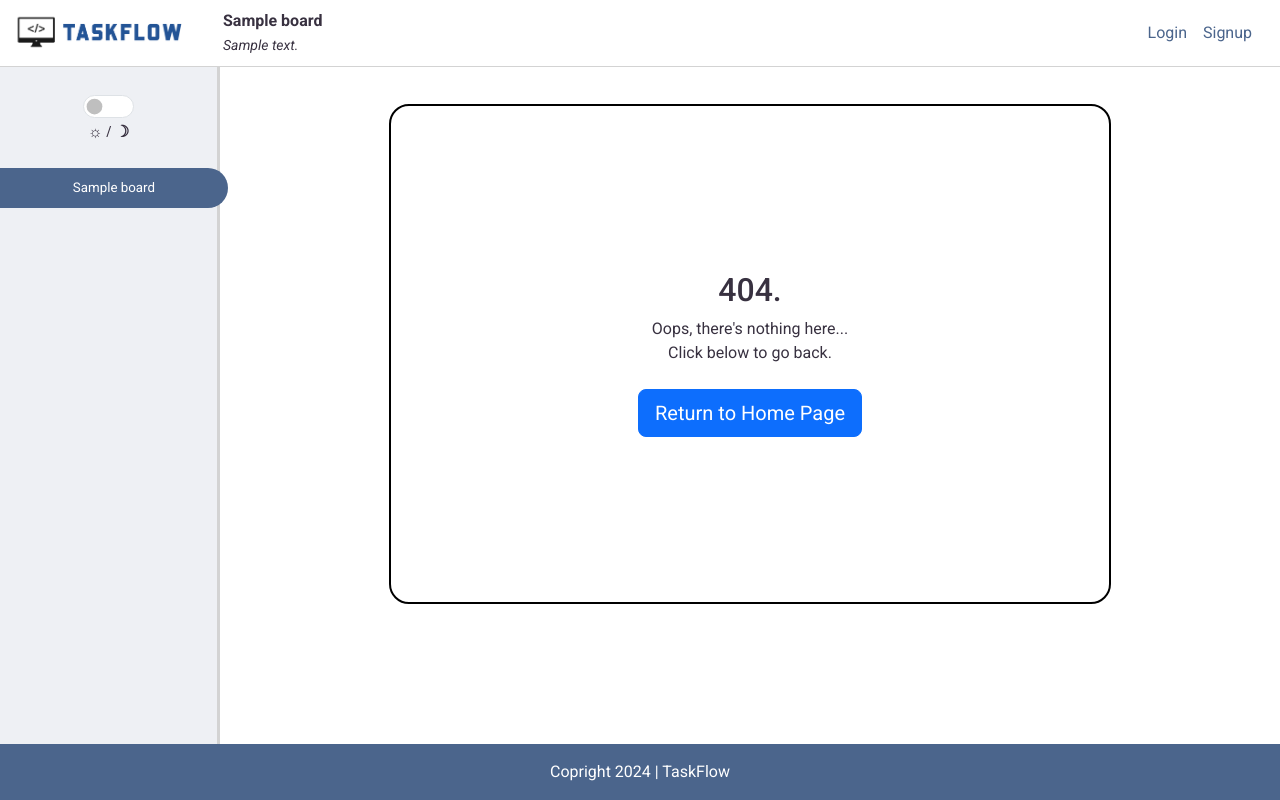
After one commit to leonp84/code-institute-project-4, a Django app: template templates/404.html in a window 1280 px wide. The commit adds this page. Run offline with Django 5.2, Linux system fonts and the light colour scheme; the template is opened without the code that fills it: values that come from a table or form of the project are taken from there, others are empty; tables that the repository leaves empty hold one stand-in row (values such as "Sample post"); some libraries are stand-ins or nearby versions.

Commit message:
chore: add custom 404 page

```diff
--- a/main/templates/main/create_new_board.html
+++ b/main/templates/main/create_new_board.html
@@ -11,14 +11,14 @@
                 Title
                 <span class="asteriskField">*</span>
             </label>
-            <input type="text" name="title" maxlength="200" class="textinput form-control" pattern="[^\s].*" required id="id_title" placeholder="What needs to be done?">
+            <input type="text" name="title" maxlength="200" class="textinput form-control" pattern="[^\s].*" required id="id_title" placeholder="What project will you be tracking??">
         </div>
         <div id="div_id_description" class="mb-3">
             <label for="id_description" class="form-label">
                 Description
             </label>
             <textarea name="description" cols="40" rows="3" class="textarea form-control"
-                id="id_description" placeholder="Provide some task detail..."></textarea>
+                id="id_description" placeholder="Provide some more project detail..."></textarea>
         </div>
 
         <!-- Columns -->
--- a/main/templates/main/index.html
+++ b/main/templates/main/index.html
@@ -184,12 +184,12 @@
                 <div class="modal-body theme-switch bg-gradient">
                     <div class="form-floating mb-3">
                         <input name="title" type="text" class="form-control bg-transparent"
-                            id="new-task-title" placeholder="Task Title" required>
+                            id="new-task-title" placeholder="What needs to be done?" required>
                         <label for="new-task-title">Title</label>
                     </div>
                     <div class="form-floating">
                         <textarea name="description" class="form-control bg-transparent"
-                            placeholder="Leave a comment here" id="floatingTextarea"></textarea>
+                            placeholder="Provide some task detail..." id="floatingTextarea"></textarea>
                         <label for="floatingTextarea">Description</label>
                     </div>
                     <hr>
--- a/taskflow/settings.py
+++ b/taskflow/settings.py
@@ -15,7 +15,7 @@ BASE_DIR = Path(__file__).resolve().parent.parent
 SECRET_KEY = os.environ.get('SECRET_KEY')
 
 # SECURITY WARNING: don't run with debug turned on in production!
-DEBUG = True
+DEBUG = False
 
 ALLOWED_HOSTS = [
     ".gitpod.io",
--- /dev/null
+++ b/templates/404.html
@@ -0,0 +1,19 @@
+{% extends 'base.html' %}
+
+{% load account socialaccount %}
+{% load static %}
+
+{% block content %}
+<div class="container col-md-7 d-flex justify-content-center">
+    <form class="login account-form-image d-flex flex-wrap" method="POST" action="{% url 'account_login' %}">
+        <div class="p-4 my-auto mx-auto">
+            <div style="max-width: 350px;">
+                <h2 class="mb-2">404.</h2>
+                <p>Oops, there's nothing here...<br>Click below to go back.</p>
+                <a class="btn btn-lg btn-primary mt-2" href="{% url 'index' %}" role="button">Return to Home Page</a>
+            </div>
+        </div>
+    </form>
+</div>
+
+{% endblock %}
```
